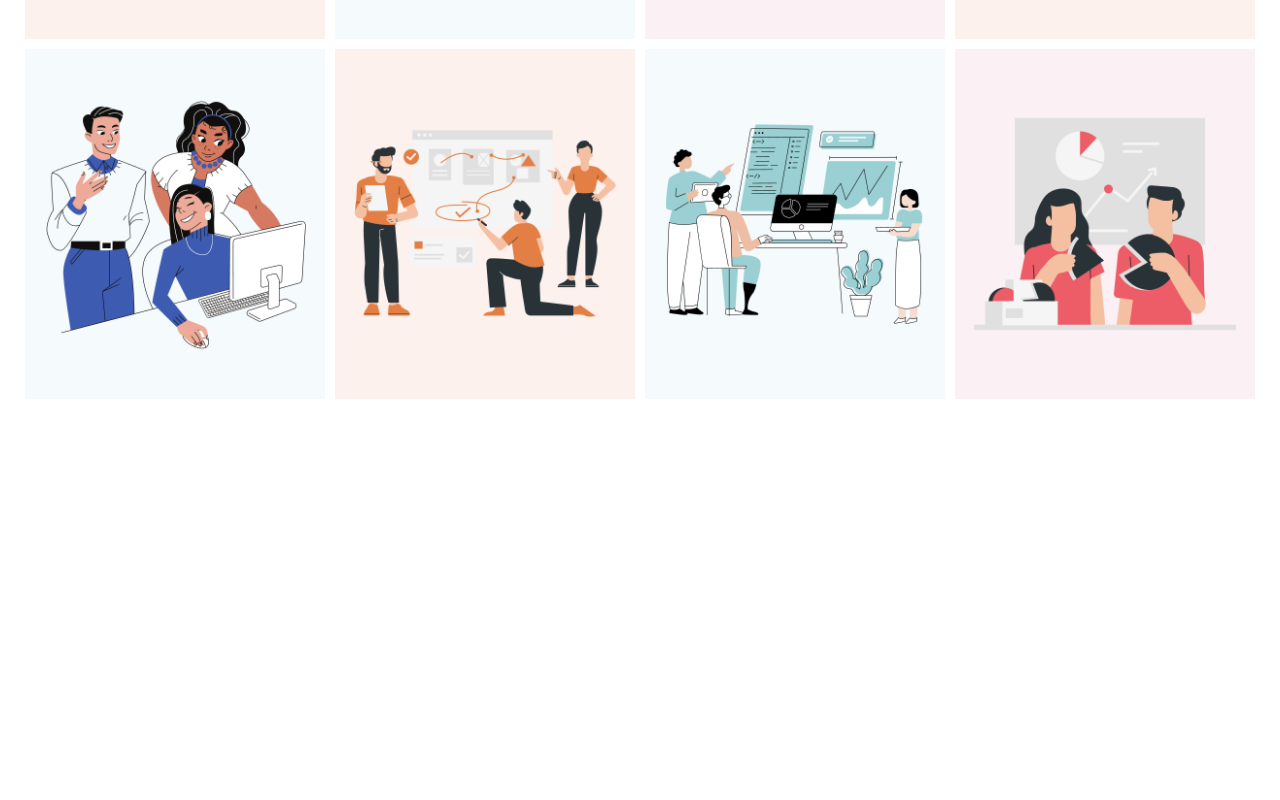
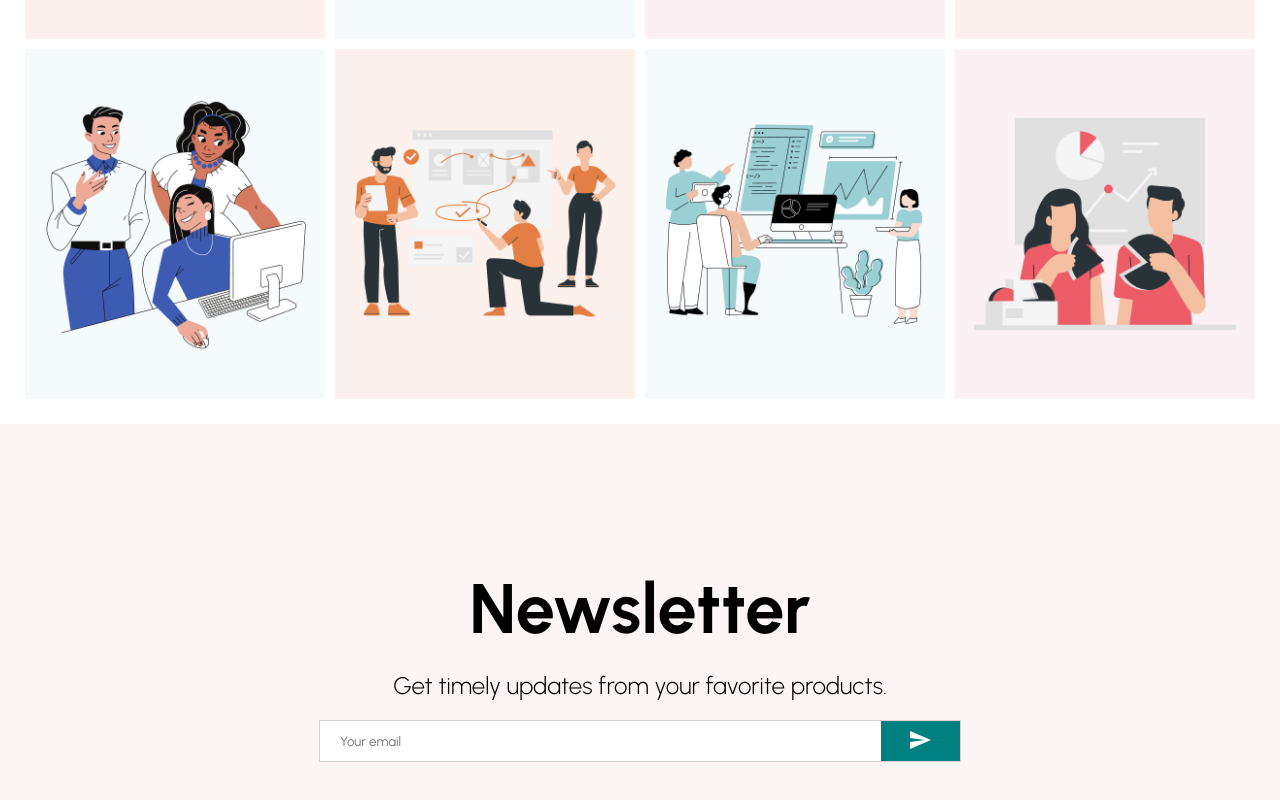
Before and after one commit to i-am-darshil/full-stack-ecommerce-app, a React (Create React App) app: page / in a window 1280 px wide. Shown: the part 1832-2632 px from the top of the page. Before the commit the page ends 2256 px from the top, so only its background shows below. Built offline with nearby package versions, Linux system fonts and the light colour scheme.

Commit message:
Add Newsletter

```diff
--- /dev/null
+++ b/src/components/Newsletter.jsx
@@ -0,0 +1,60 @@
+import { Send } from "@material-ui/icons";
+import styled from "styled-components";
+
+const Container = styled.div`
+  height: 60vh;
+  background-color: #fcf5f5;
+  display: flex;
+  align-items: center;
+  justify-content: center;
+  flex-direction: column;
+`;
+const Title = styled.h1`
+  font-size: 70px;
+  margin-bottom: 20px;
+`;
+
+const Desc = styled.div`
+  font-size: 24px;
+  font-weight: 300;
+  margin-bottom: 20px;
+`;
+
+const InputContainer = styled.div`
+  width: 50%;
+  height: 40px;
+  background-color: white;
+  display: flex;
+  justify-content: space-between;
+  border: 1px solid lightgray;
+`;
+
+const Input = styled.input`
+  border: none;
+  flex: 8;
+  padding-left: 20px;
+`;
+
+const Button = styled.button`
+  flex: 1;
+  border: none;
+  background-color: teal;
+  color: white;
+`;
+
+const Newsletter = () => {
+  return (
+    <Container>
+      <Title>Newsletter</Title>
+      <Desc>Get timely updates from your favorite products.</Desc>
+      <InputContainer>
+        <Input placeholder="Your email" />
+        <Button>
+          <Send />
+        </Button>
+      </InputContainer>
+    </Container>
+  );
+};
+
+export default Newsletter;
--- a/src/pages/Home.jsx
+++ b/src/pages/Home.jsx
@@ -4,6 +4,7 @@
 import Slider from '../components/Slider'
 import Categories from '../components/Categories'
 import Products from '../components/Products'
+import Newsletter from '../components/Newsletter'
 
 
 const Home = () => {
@@ -14,6 +15,7 @@
       <Slider/>
       <Categories />
       <Products/>
+      <Newsletter/>
     </div>
   )
 }
```
